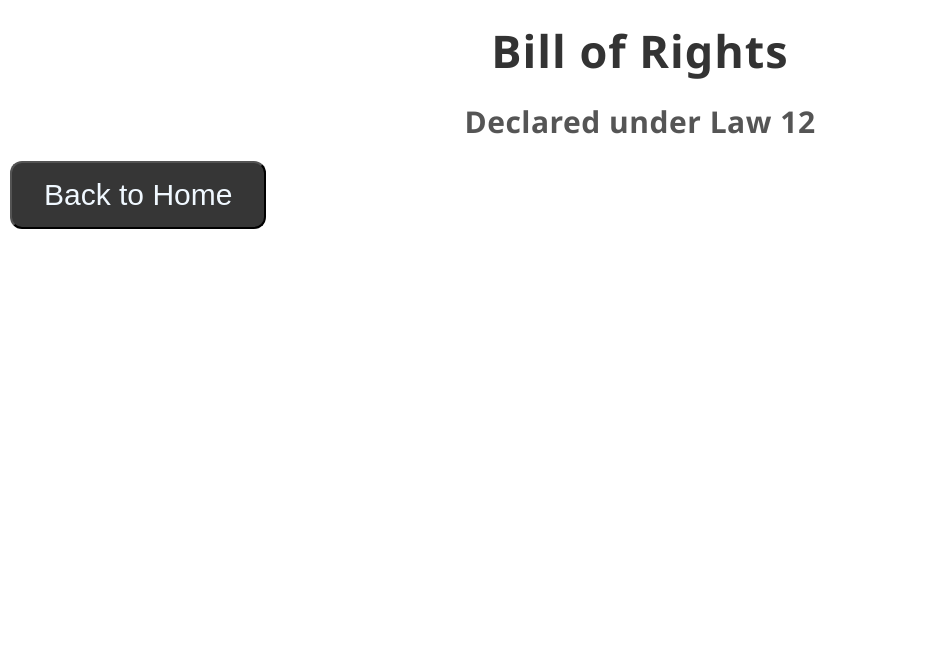
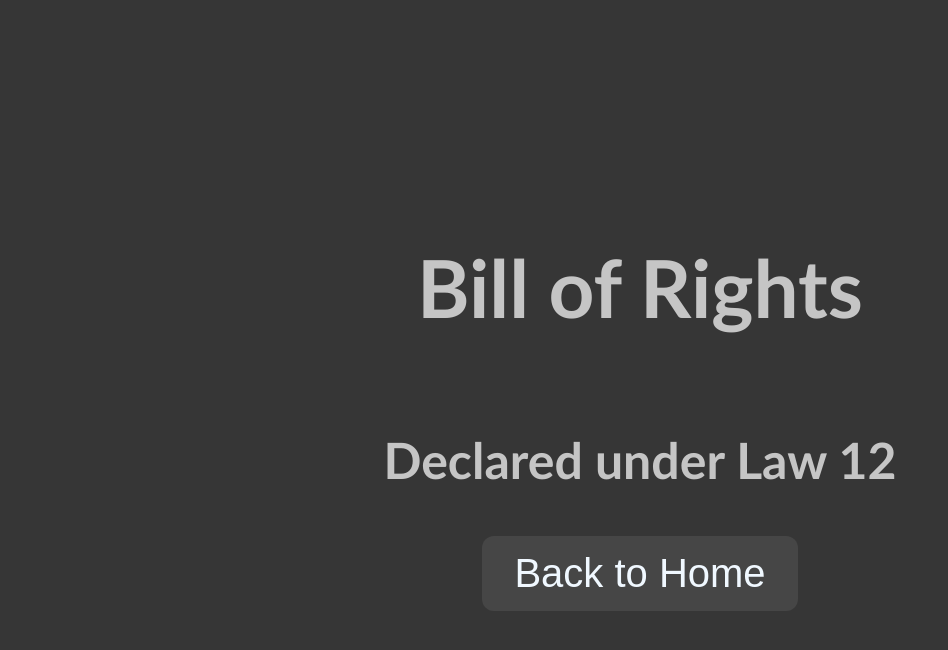
Before and after one commit to XTCooper11/SMPSite, a plain HTML site: page BOR.html in a window 1280 px wide. Shown: the whole page, without its empty margins (0-948 px from the left). Drawn offline with Linux system fonts and the light colour scheme.

Commit message:
Updated css file attach

```diff
--- a/BOR.html
+++ b/BOR.html
@@ -4,7 +4,7 @@
     <meta charset="UTF-8">
     <meta name="viewport" content="width=device-width, initial-scale=1.0">
     <title>Bill of Rights</title>
-    <link rel="stylesheet" type="text/css" href="property pages.css">
+    <link rel="stylesheet" type="text/css" href="style.css">
     <script src="index.js"></script>
 </head>
 <body>
```
